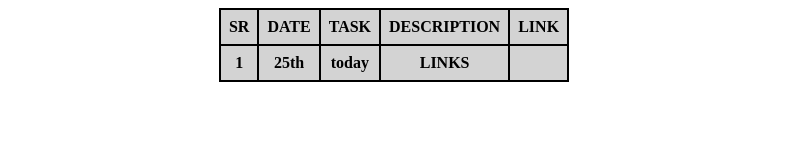
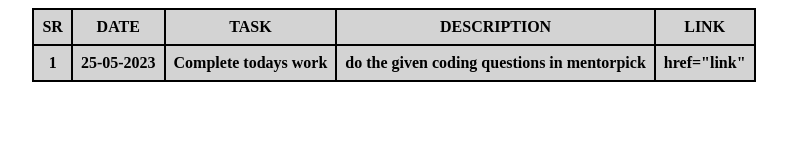
Before and after one commit to 2000031628/github.io, a plain HTML site: page index.html in a window 1280 px wide. Shown: the whole page, without its empty margins (246-1033 px from the left). Drawn offline with Linux system fonts and the light colour scheme.

Commit message:
Modified table

```diff
--- a/index.html
+++ b/index.html
@@ -36,10 +36,10 @@
         <tbody>
             <tr>
                 <th>1</th>
-                <th>25th</th>
-                <th>today</th>
-                <th>LINKS</th>
-                <th></th>
+                <th>25-05-2023</th>
+                <th>Complete todays work</th>
+                <th>do the given coding questions in mentorpick</th>
+                <th>href="link"</th>
             </tr>
         </tbody>
         </table>
```
